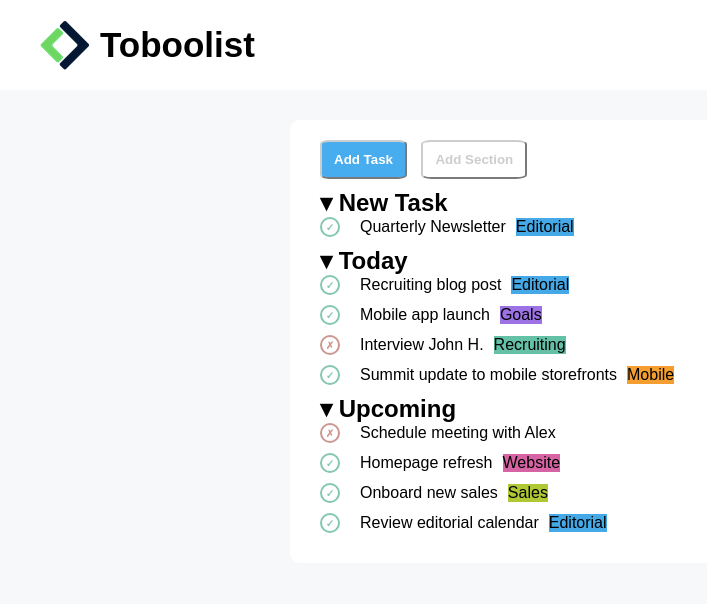
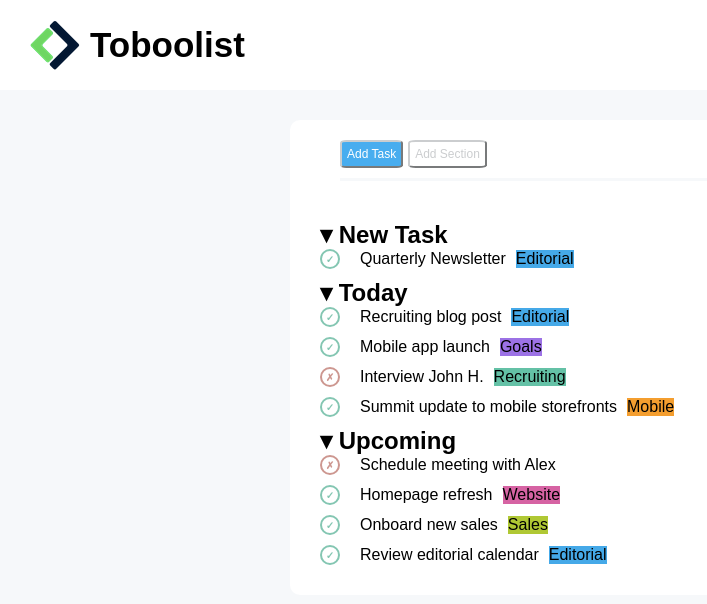
Before and after one commit to biancapcr/html-css-toboolist, a plain HTML site: page index.html in a window 1280 px wide. Shown: the whole page, without its empty margins (0-707 px from the left). Drawn offline with Linux system fonts and the light colour scheme.

Commit message:
[fix] border-bottom

```diff
--- a/assets/css/style.css
+++ b/assets/css/style.css
@@ -8,7 +8,7 @@
 /********  header e body ************/
 header{
   background-color: white;
-  padding: 20px 30px;
+  padding: 20px 20px;
 }
 body{
   background:#F6F8FA;
@@ -32,22 +32,31 @@ body{
   max-width: 700px;
   border-radius: 10px;
 }
+
 /********  bottoni ************/
 .controls{
-  margin-bottom: 10px;
-
+  margin-bottom: 40px;
+  margin-left: 20px;
+  margin-top: none;
+  display: flex;
+  align-items: center;
+  border-bottom: 3px solid #F6F8FA;
+  gap: 3px;
 }
 .add-task, .add-section{
   background-color: white;
-  padding: 10px 12px;
+  padding: 5px 5px;
+  align-items: center;
+  margin-bottom: 10px;
   margin-right: 10px;
   border-radius: 10%;
   border-color:#CBCDCF;
-  font-weight: bold;
+  font-size: 12px;
 }
 .add-task{
   background-color: #48adef;
   color: white;
+  margin-right: 2px;
 }
 .add-section{
   color: #CBCDCF;
```
